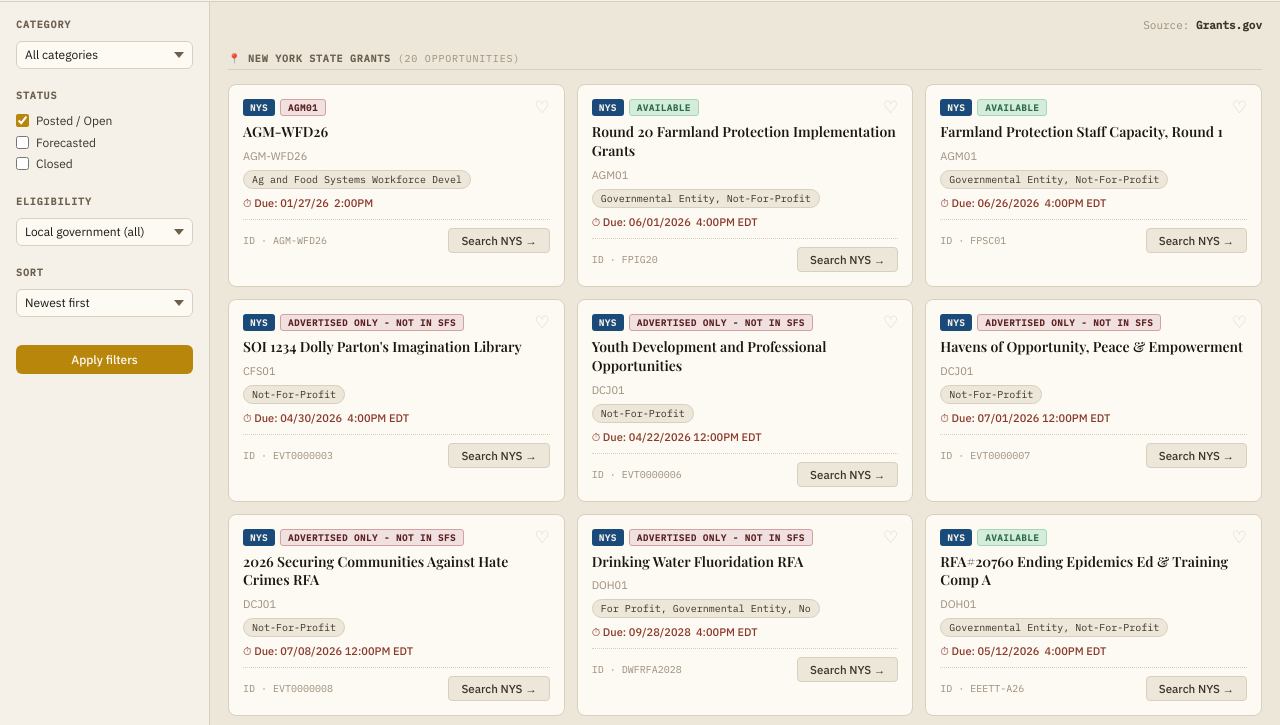
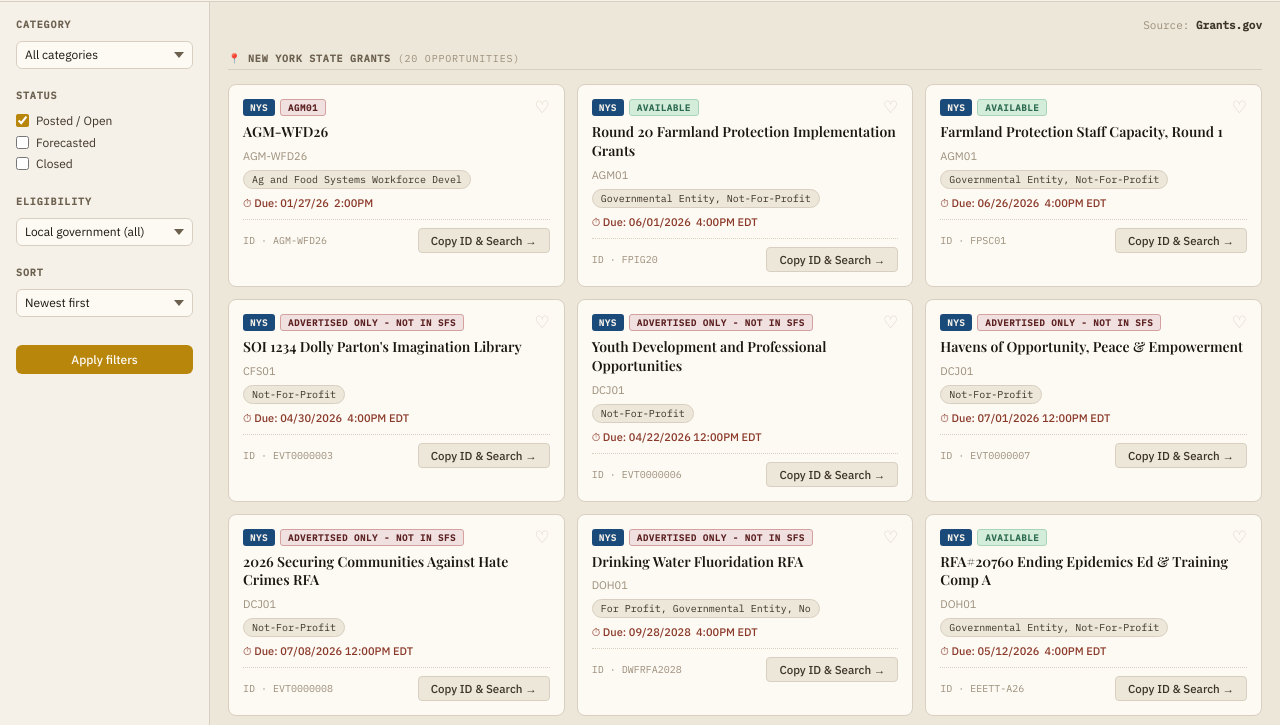
Before and after one commit to Amberlucky76/grant-3, a plain HTML site: page index.html in a window 1280 px wide. Shown: the part 42-767 px from the top of the page. Drawn offline with nearby package versions, Linux system fonts and the light colour scheme; no server answers.

Commit message:
Update grant portal link and button text

```diff
--- a/index.html
+++ b/index.html
@@ -1078,11 +1078,11 @@ function renderNYSCard(g) {
       <div class="card-bottom">
         <div class="card-id">ID · ${escHtml(g.id)}</div>
         <a class="view-btn"
-           href="https://esupplier.sfs.ny.gov/psp/fscm/SUPPLIER/ERP/c/NY_SUPPUB_FL.AUC_RESP_INQ_AUC.GBL"
+           href="https://grantsmanagement.ny.gov/find-grant-opportunities"
            target="_blank" rel="noopener"
-           onclick="event.stopPropagation(); try { navigator.clipboard.writeText(g.id); } catch(e) {}"
-           title="Opens NYS SFS grants portal — search for ID: ${escHtml(g.id)}">
-          Search NYS →
+           onclick="event.stopPropagation(); try { navigator.clipboard.writeText('${g.id}'); } catch(e) {}"
+           title="ID ${escHtml(g.id)} copied — paste into Event ID field on NYS site">
+          Copy ID & Search →
         </a>
       </div>
     </div>`;
```
